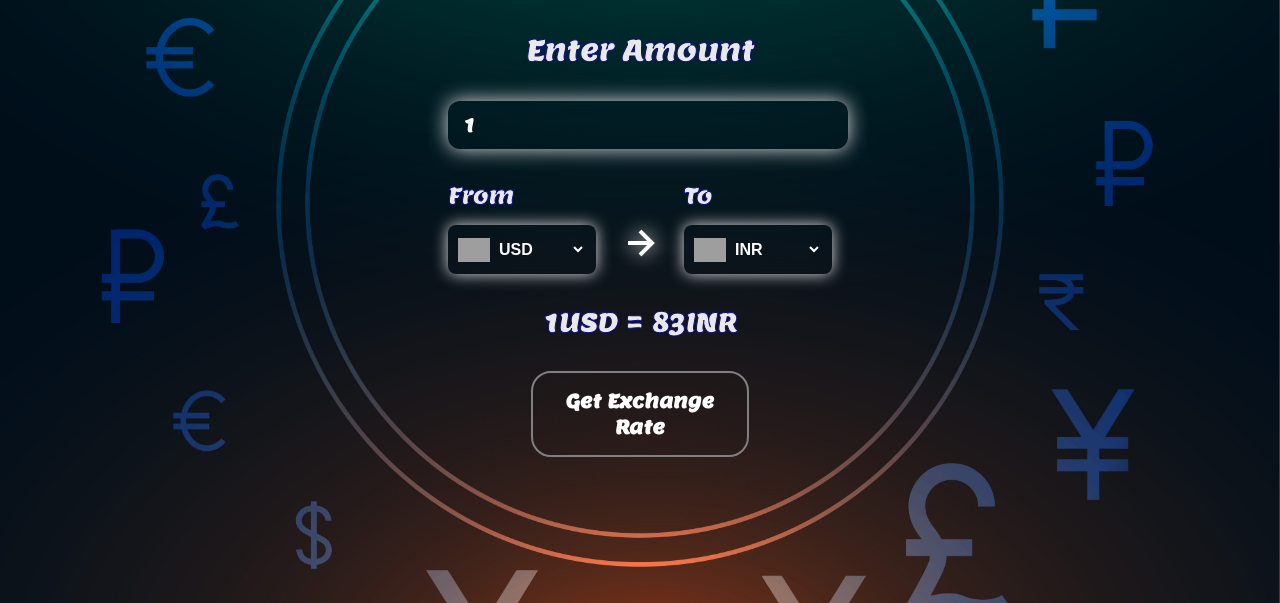
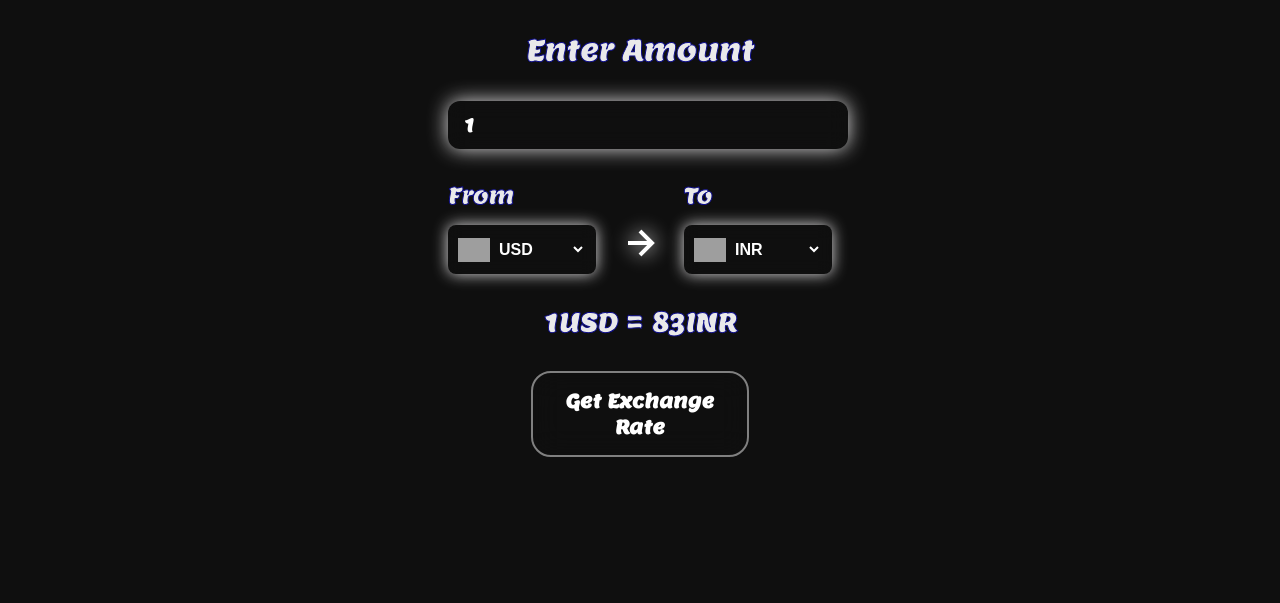
Before and after one commit to Dev05-24/Currency-Convertor, a plain HTML site: page index.html in a window 1280 px wide. Shown: the part 197-800 px from the top of the page. Drawn offline with nearby package versions, Linux system fonts and the light colour scheme; no server answers; grey boxes are pictures that could not be loaded.

Commit message:
Update style.css

```diff
--- a/style.css
+++ b/style.css
@@ -9,7 +9,7 @@ body {
   justify-content: center;
   align-items: center;
   height: 100vh;
-  background: url("./images/bg.jpg") no-repeat center center/cover;
+  background-color: #0f0f0f;
 }
 .container {
   padding: 1rem;
```
